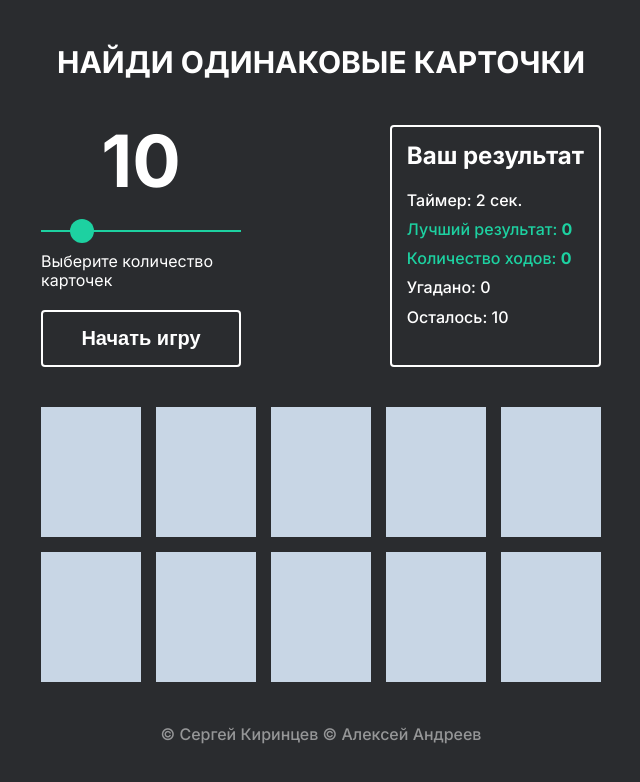
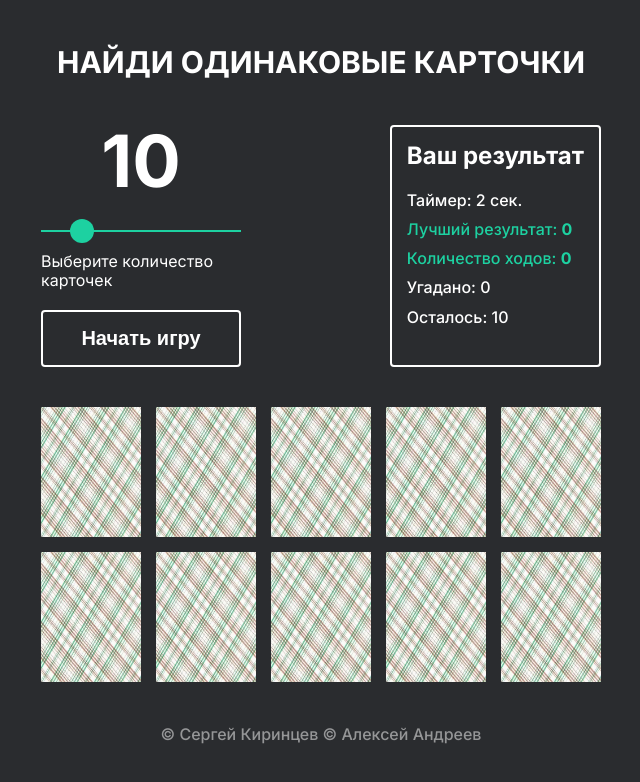
Before and after one commit to SergeyKirintsev/guess-the-card-vue, a Vue app: page / in a window 1280 px wide. Both pictures are taken after a click on the button "Начать игру". Shown: the top 782 px of the page, without its empty margins (319-959 px from the left). Built offline with nearby package versions, Linux system fonts and the light colour scheme.

Commit message:
Убрал скролл на бади

```diff
--- a/public/index.html
+++ b/public/index.html
@@ -1,17 +1,23 @@
 <!DOCTYPE html>
 <html lang="">
+
 <head>
   <meta charset="utf-8">
   <meta http-equiv="X-UA-Compatible" content="IE=edge">
   <meta name="viewport" content="width=device-width,initial-scale=1.0">
   <link rel="icon" href="<%= BASE_URL %>favicon.ico">
-    <title><%= htmlWebpackPlugin.options.title %></title>
+  <title>
+    <%= htmlWebpackPlugin.options.title %>
+  </title>
 </head>
-  <body>
+
+<body class="body">
   <noscript>
-      <strong>We're sorry but <%= htmlWebpackPlugin.options.title %> doesn't work properly without JavaScript enabled. Please enable it to continue.</strong>
+    <strong>We're sorry but <%= htmlWebpackPlugin.options.title %> doesn't work properly without JavaScript enabled.
+        Please enable it to continue.</strong>
   </noscript>
   <div id="app"></div>
   <!-- built files will be auto injected -->
 </body>
+
 </html>
--- a/src/app.css
+++ b/src/app.css
@@ -5,7 +5,7 @@ html {
     background-color: #2a2c2f;
 }
 
-body {
+.body {
     margin: 0;
     padding: 0;
     font-family: 'Inter', Arial, 'Helvetica Neue', Arial, sans-serif;
@@ -14,6 +14,10 @@ body {
     color: #fff;
     -moz-osx-font-smoothing: grayscale;
     -webkit-font-smoothing: antialiased;
+}
+
+.body_inactive {
+    overflow: hidden;
 }
 
 .page {
--- a/src/app.js
+++ b/src/app.js
@@ -130,10 +130,12 @@ export default {
     },
 
     openPopup() {
+      document.querySelector('.body').classList.add('body_inactive')
       this.isShowPopup = true;
     },
 
     closePopup() {
+      document.querySelector('.body').classList.remove('body_inactive')
       this.isShowPopup = false;
     },
 
--- a/src/components/Card.vue
+++ b/src/components/Card.vue
@@ -5,9 +5,7 @@
     class="flip-box"
   >
     <div ref="boxInner" :class="{ active: isActive }" class="flip-box-inner">
-      <div class="flip-box-front">
-        <!--        <img src="../img/rubashka_1989.jpg" alt="Передняя сторона карточки" />-->
-      </div>
+      <div class="flip-box-front"></div>
       <div class="flip-box-back" :style="{ backgroundColor: bgColor }"></div>
     </div>
   </div>
@@ -79,12 +77,10 @@ export default {
 /* Style the front side */
 .flip-box-front {
   background-color: rgb(200, 214, 229);
-  color: black;
-}
-
-.flip-box-front img {
-  object-fit: cover;
-  width: 100%;
+  background-image: url("../img/rubashka_1989.jpg");
+  background-repeat: no-repeat;
+  background-position: center;
+  background-size: cover;
 }
 
 /* Style the back side */
```
Also changed, not shown: src/img/rubashka_1989.jpg (added). Lines whose indentation alone changed are shown as unchanged.
